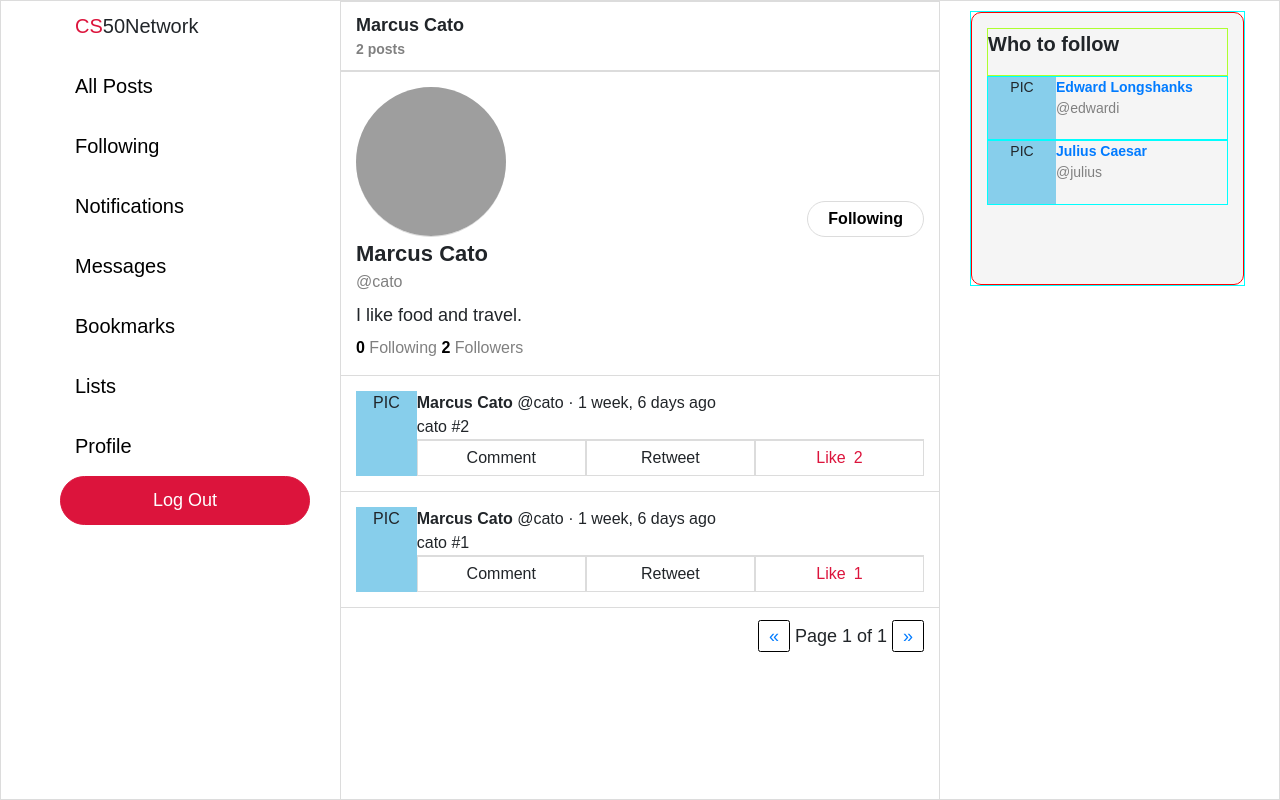
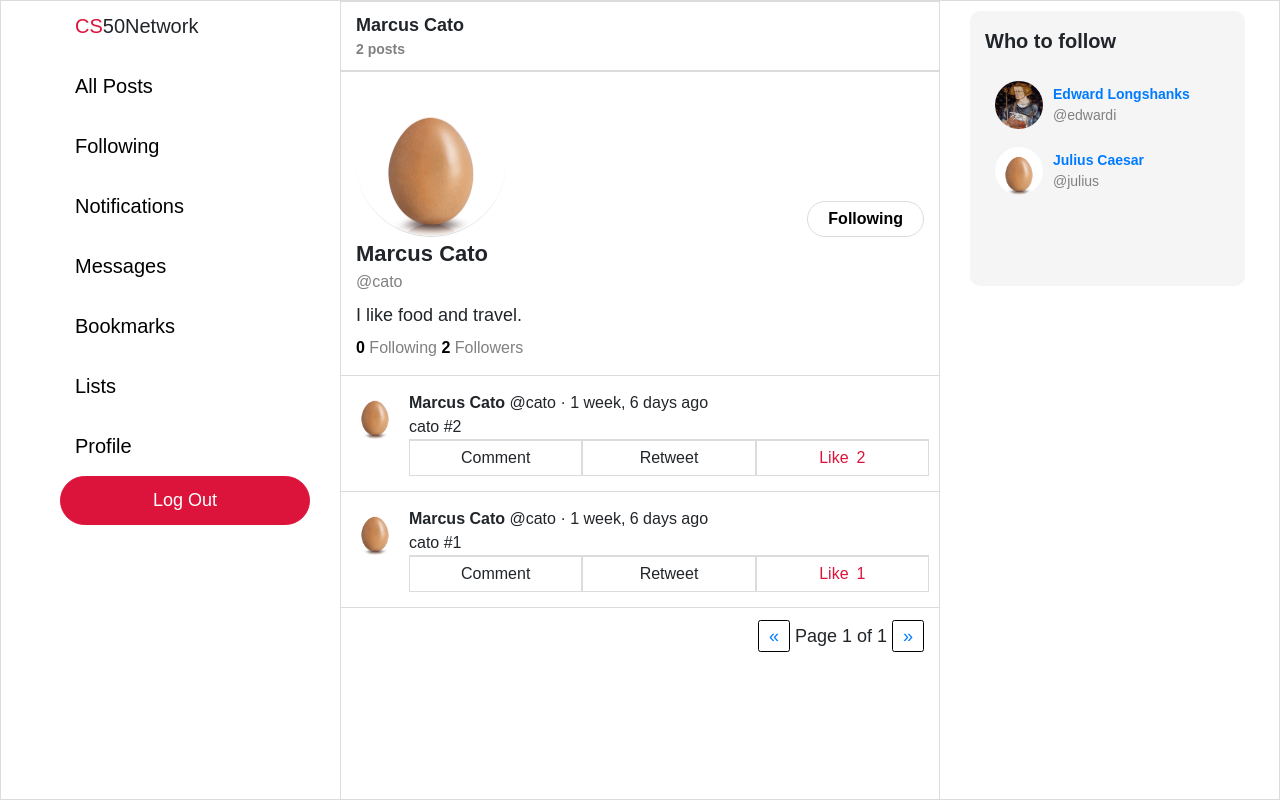
Before and after one commit to hqz3/cs50w-project4-network, a Django app: a page that uses network/templates/network/layout.html in a window 1280 px wide. Run offline with Django 3.2, Linux system fonts and the light colour scheme; a user stored in the database is signed in; data comes from the database, SQL or seed files in the repository; some libraries are stand-ins or nearby versions; grey boxes are pictures that could not be loaded.

Commit message:
updated HTML code to show profile pictures, updated CSS styling for profile-pictures

```diff
--- a/network/static/network/styles.css
+++ b/network/static/network/styles.css
@@ -100,14 +100,24 @@ body {
   padding: 10px 0px 10px 15px;
 }
 
-.new-post-container {
+.new-post-outer-container {
   background-color: white;
   border-bottom: 1px solid gainsboro;
   display: flex;
 }
 
+.new-post-container {
+  margin-left: 15px;
+  margin-top: 10px;
+}
+
+.new-post-container .profile-pic img {
+  height: 52px;
+  width: 52px;
+}
+
 .new-post-form {
-  padding: 10px 10px 10px 10px;
+  padding: 10px 10px 10px 5px;
   width: 100%;
 }
 
@@ -136,7 +146,7 @@ body {
 
 .post-outer-container {
   border-bottom: 1px solid gainsboro;
-  padding: 15px;
+  padding: 15px 10px 15px 10px;
 }
 
 .post-container {
@@ -147,10 +157,15 @@ body {
   width: 100%;
 }
 
-.profile-pic {
-  text-align: center;
-  width: 68px;
-  background-color: skyblue;
+.profile-pic img {
+  border-radius: 100%;
+  height: 48px;
+  margin-right: 10px;
+  width: 48px;
+}
+
+.profile-pic img:hover {
+  filter: brightness(90%);
 }
 
 .post-body-container {
@@ -333,36 +348,40 @@ body {
 }
 
 .who-to-follow-container {
+  height: 275px;
   margin-top: 10px;
   margin-left: 30px;
-  height: 275px;
   width: 275px;
-  border: 1px solid cyan;
 }
 
 .who-to-follow {
   background-color: whitesmoke;
   border-radius: 10px;
-  padding: 15px;
-  height: 100%;
-  width: 100%;
-  border: 1px solid red;
   display: grid;
   grid-template-rows: 0.25fr 1fr 1fr 1fr;
+  height: 100%;
+  padding: 15px;
+  width: 100%;
 }
 
 .who-to-follow p {
-  border: 1px solid greenyellow;
   font-size: 20px;
   font-weight: bold;
   height: 100%;
 }
 
 .recommend-follow {
-  border: 1px solid cyan;
+  display: grid;
+  align-items: center;
+  display: flex;
+  font-size: 14px;
   height: 100%;
-  font-size: 14px;
-  display: flex;
+  padding-left: 10px;
+}
+
+.recommend-follow:hover {
+  background-color: whitesmoke;
+  filter: brightness(90%);
 }
 
 .recommend-user div:nth-child(1) {
--- a/network/templates/network/following.html
+++ b/network/templates/network/following.html
@@ -8,7 +8,9 @@
     <div class="post-outer-container">
         <div class="post-container">
             <div class="profile-pic">
-                PIC
+                <a href="/profile/{{ post.user.username }}">
+                    <img src="{{ post.user.profile_picture.url }}" />
+                  </a>
             </div>
             <div class="post-body-container">
                 <div class="post-body-top">
--- a/network/templates/network/layout.html
+++ b/network/templates/network/layout.html
@@ -86,11 +86,15 @@
           <p>Who to follow</p>
           {% for user in recommend_follow %}
           <div class="recommend-follow">
-            <div class="profile-pic">PIC</div>
+            <div class="profile-pic">
+              <a href="/profile/{{ user.username }}">
+                <img src="{{ user.profile_picture.url }}" />
+              </a>
+            </div>
             <div class="recommend-user">
               <a href="/profile/{{ user.username }}"
-                ><div>{{ user.first_name }} {{ user.last_name }}</div></a
-              >
+                ><div>{{ user.first_name }} {{ user.last_name }}</div>
+              </a>
               <div>@{{ user.username }}</div>
             </div>
           </div>
--- a/network/templates/network/profile.html
+++ b/network/templates/network/profile.html
@@ -17,7 +17,7 @@
         <div class="profile-container">
             <div class="profile-top">
                 <div class="image-container">
-                    <img src="{% static 'images/default-profile.jpeg' %}">
+                    <img src="{{ viewed_user.profile_picture.url }}">
                 </div>
                 {% if request.user.username == viewed_user.username %}
                 <div class="follow-button-container">
@@ -54,7 +54,9 @@
 
                 <div class="post-container">
                     <div class="profile-pic">
-                        PIC
+                        <a href="/profile/{{ viewed_user.username }}">
+                            <img src="{{ viewed_user.profile_picture.url }}">
+                        </a>
                     </div>
                     <div class="post-body-container">
                         <div class="post-body-top">
```
Also changed, not shown: network/templates/network/index.html (+12 -3 lines).
